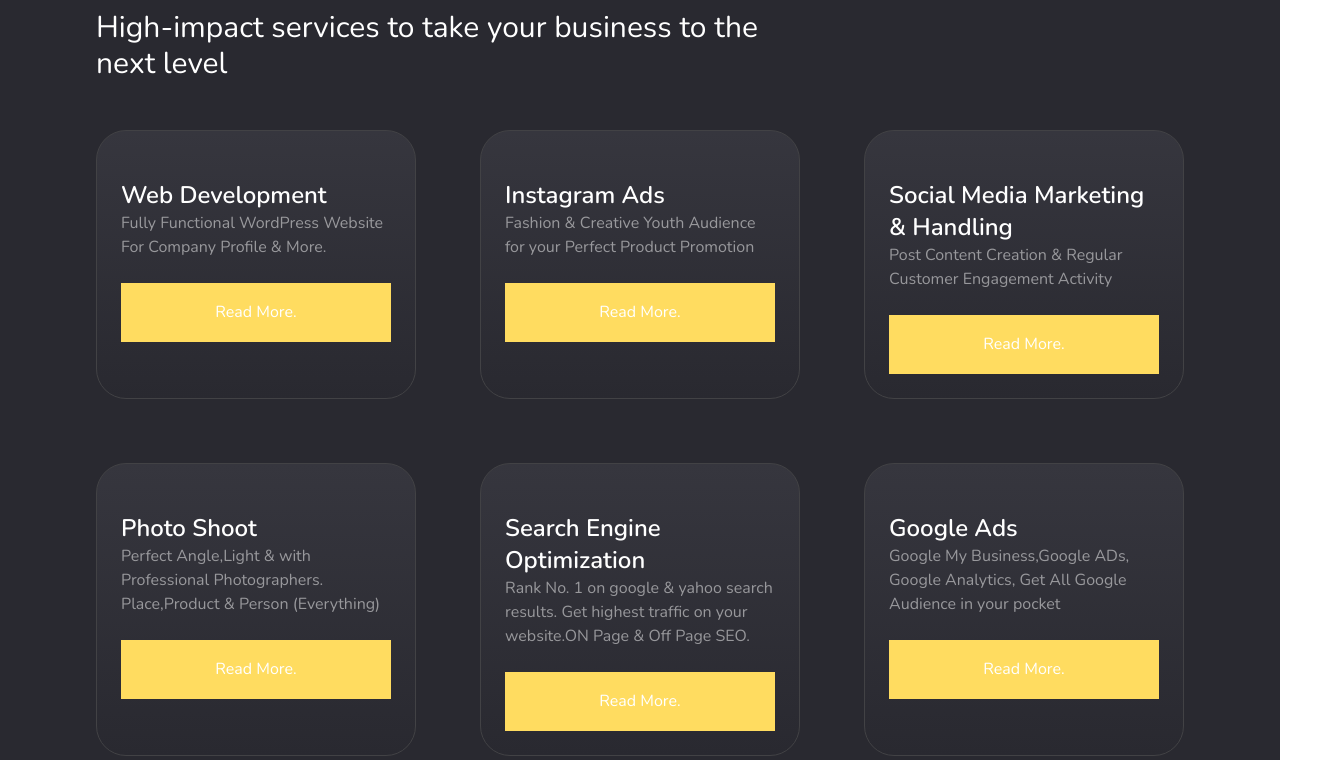
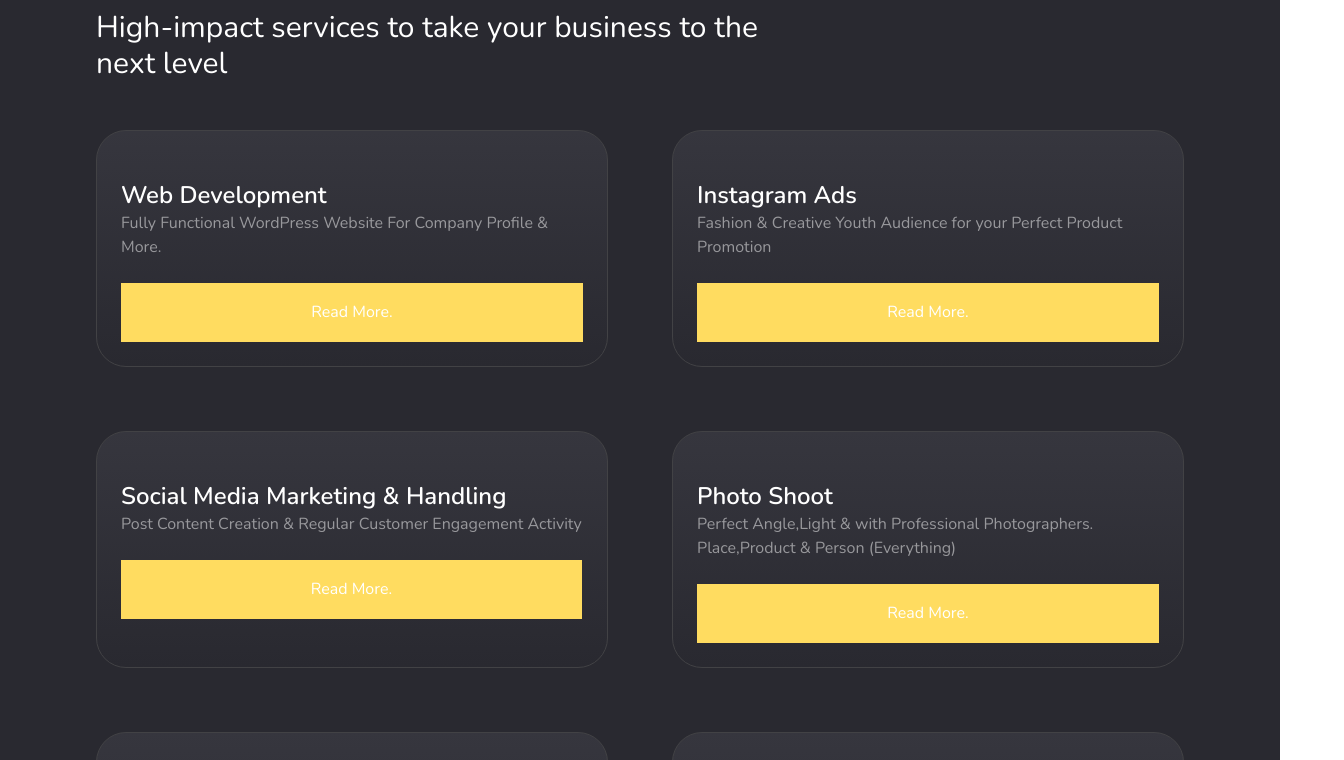
Before and after one commit to Ammyy9908/growtho, a Next.js app: page / in a window 1280 px wide. Shown: the part 780-1540 px from the top of the page, 1344 px wide, since content can reach past the window. Built offline with nearby package versions, Linux system fonts and the light colour scheme.

Commit message:
vector added on footer

```diff
--- a/components/footer/index.jsx
+++ b/components/footer/index.jsx
@@ -3,7 +3,7 @@ import React from "react";
 
 function Footer() {
   return (
-    <footer className="py-12 px-3 sm:px-16 lg:px-32 bg-[#292930]">
+    <footer className="py-12 px-3 sm:px-16 lg:px-32 bg-[#292930] relative">
       <div className="footer text-white grid lg:grid-cols-3 gap-12">
         {/* <div className="subscribe-box lg:col-span-1 bg-[#3C3C45] px-6 py-8 rounded-md">
           <div className="subscribe-box-content">
@@ -62,6 +62,12 @@ function Footer() {
               <p className="mt-3">Pune,Maharastra</p>
               <p className="mt-3">Mehsana,Gujarat</p>
             </div>
+
+            <img
+              src="/footer_graphic.png"
+              alt=""
+              className="absolute -right-16 top-5 hidden md:block"
+            />
           </div>
           <hr className="my-6" />
           <div className="footer-features grid grid-cols-3 gap-3 my-12">
--- a/pages/index.jsx
+++ b/pages/index.jsx
@@ -69,7 +69,7 @@ export default function Home() {
             </h3>
           </div>
 
-          <div className="service-grid w-full grid grid-cols-1 md:grid-cols-2 lg:grid-cols-3 gap-16 my-12">
+          <div className="service-grid w-full grid grid-cols-1 md:grid-cols-2  gap-16 my-12">
             {services.map((s) => {
               return (
                 <ServiceCard
```
Also changed, not shown: public/footer_graphic.png (added).
